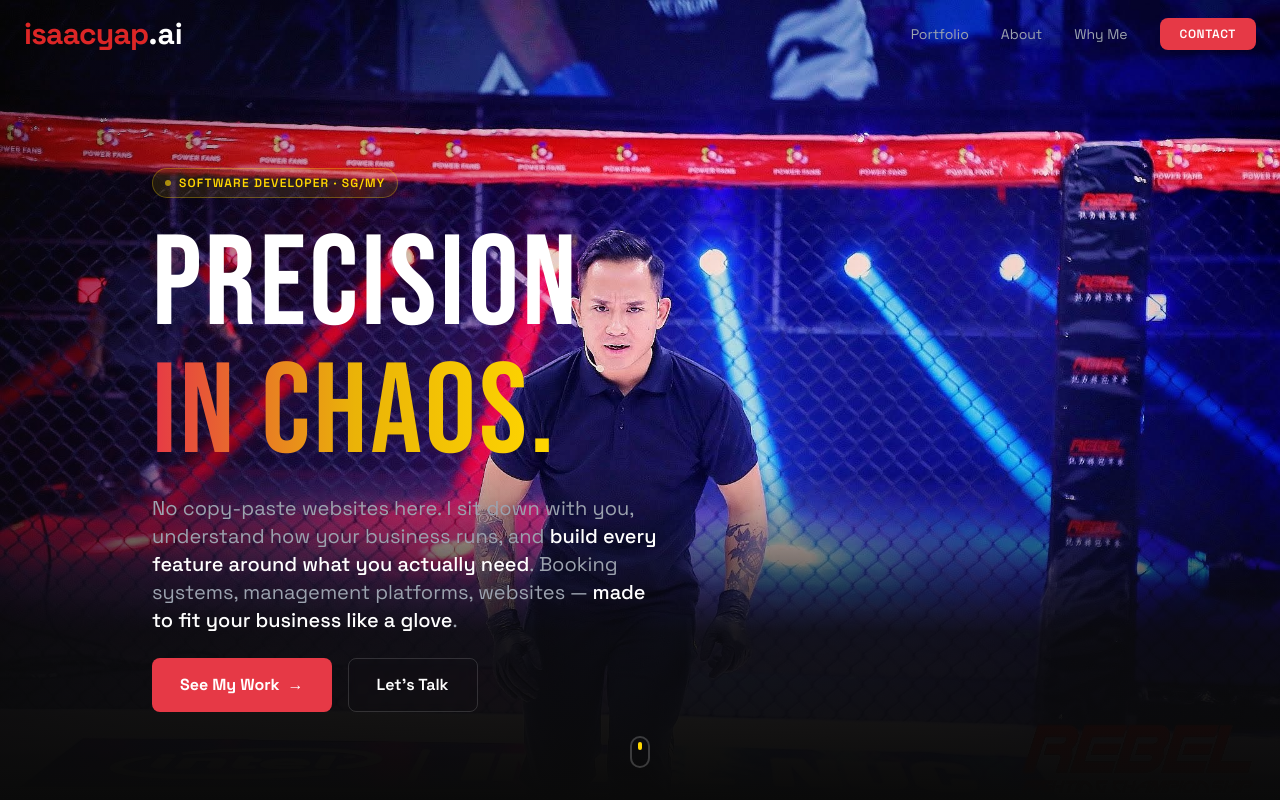
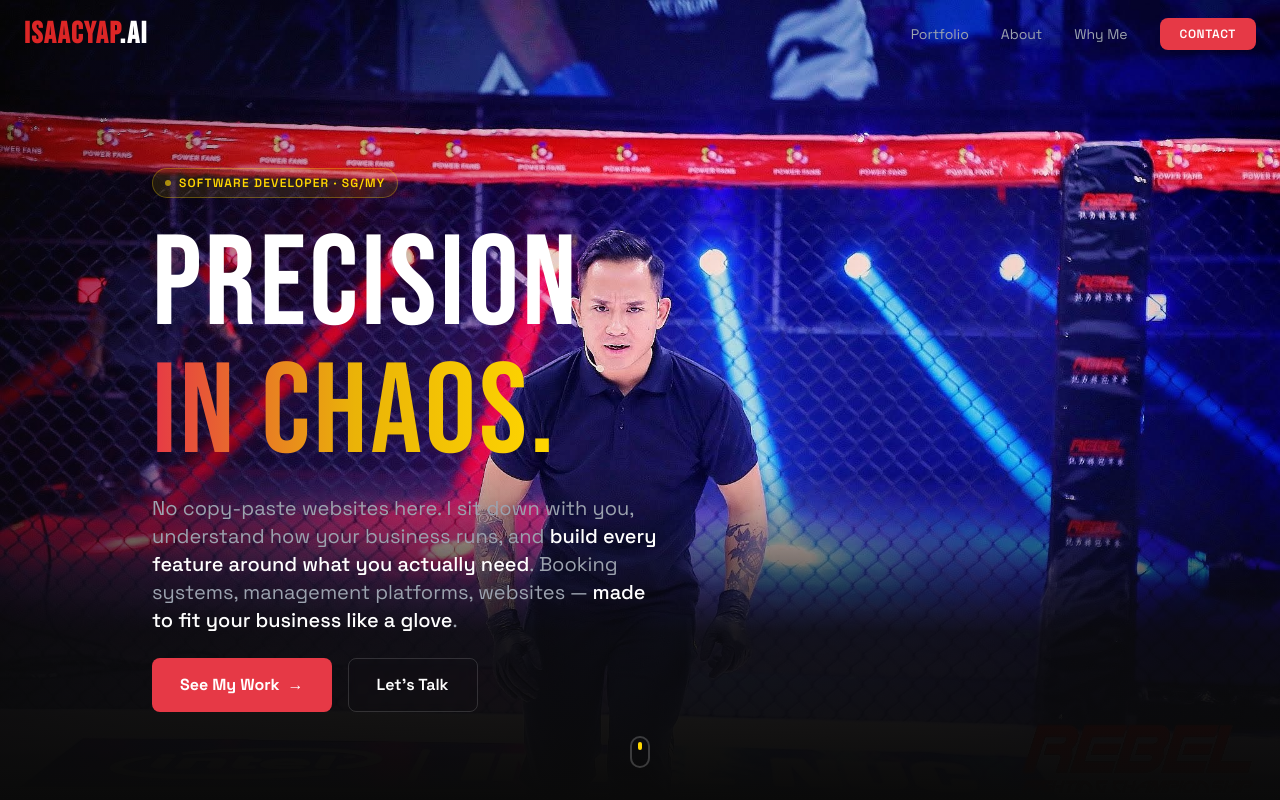
Before and after one commit to IsaacYap90/isaacyap.ai, a React (Vite) app: page / in a window 1280 px wide. Shown: the top 800 px of the page. Built offline with nearby package versions, Linux system fonts and the light colour scheme.

Commit message:
Navbar logo: uppercase ISAACYAP.AI with display font (Bebas Neue)

```diff
--- a/src/App.jsx
+++ b/src/App.jsx
@@ -54,8 +54,8 @@ const Nav = () => {
       <div className="container mx-auto px-6 py-4 flex items-center justify-between">
         <a href="#" onClick={(e) => { e.preventDefault(); window.scrollTo({top:0,behavior:'smooth'}) }} className="flex items-center gap-3 group">
           <div className="leading-tight">
-              <span className="font-black text-red-600 text-2xl md:text-3xl tracking-tight">isaacyap</span>
-              <span className="font-black text-white text-2xl md:text-3xl">.ai</span>
+              <span className="font-display font-black text-red-600 text-2xl md:text-3xl tracking-wider">ISAACYAP</span>
+              <span className="font-display font-black text-white text-2xl md:text-3xl tracking-wider">.AI</span>
             </div>
         </a>
         <div className="hidden md:flex items-center gap-8 text-sm">
```
